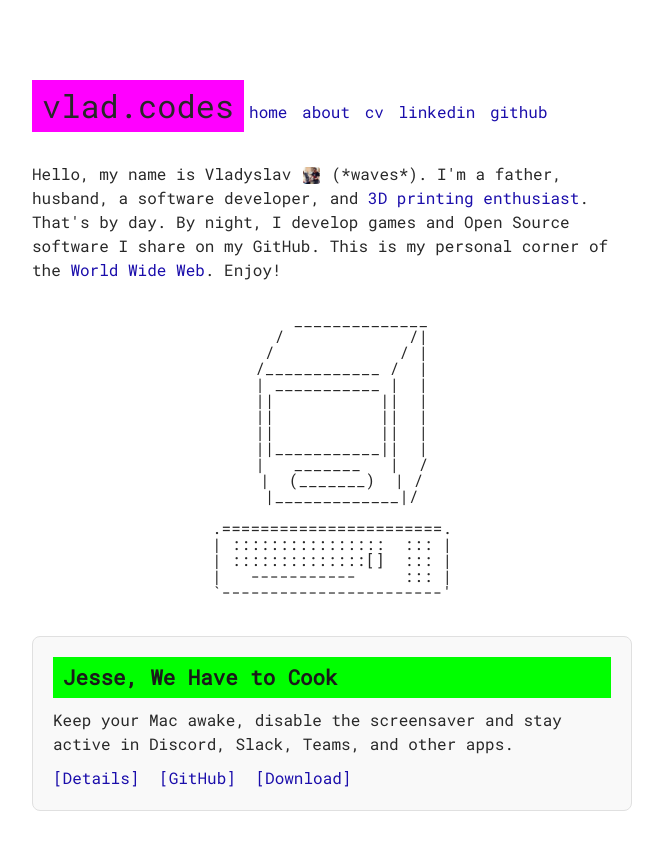
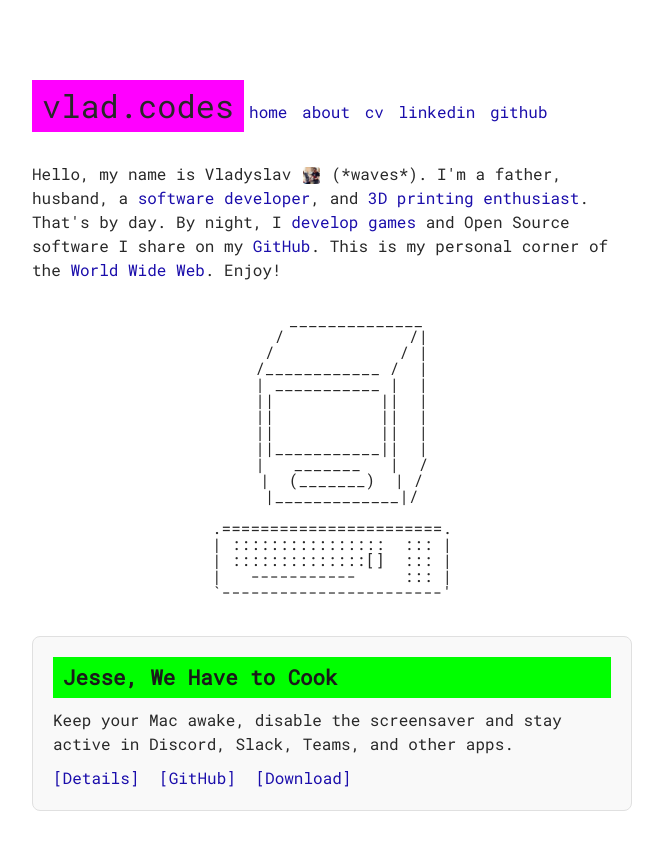
Before and after one commit to vshvedov/vladcodes, a Jekyll site: the page built from index.html, in a window 1280 px wide. Shown: the top 850 px of the page, without its empty margins (308-971 px from the left). Built offline with Jekyll 4.4.1, drawn with Linux system fonts in a browser that asks for light colours.

Commit message:
Update personal introduction for clarity and add links in index.html

```diff
--- a/index.html
+++ b/index.html
@@ -6,13 +6,13 @@ layout: default
 
 <div class="about">
   <p class="about">
-    Hello, my name is Vladyslav <img class="userpic" src="/assets/img/favicon.jpg" /> (*waves*). I'm a father, husband, a software developer,
+    Hello, my name is Vladyslav <img class="userpic" src="/assets/img/favicon.jpg" /> (*waves*). I'm a father, husband, a <a href="https://omniprag.com" target="blank">software developer</a>,
     and <a href="https://www.thingiverse.com/thing:4808672" target="blank">3D printing enthusiast</a>. That's by day. By night,
-    I develop games and Open Source software I share on my GitHub.
+    I <a href="https://itsybitsypixels" target="blank">develop games</a> and Open Source software I share on my <a href="https://github.com/vshvedov" target="blank">GitHub</a>.
     This is my personal corner of the <a href="/assets/img/404.gif" target="blank">World Wide Web</a>. Enjoy!
     </br>
     <pre style="text-align: center;">
-      ______________
+     ______________
     /             /|
    /             / |
   /____________ /  |
```
